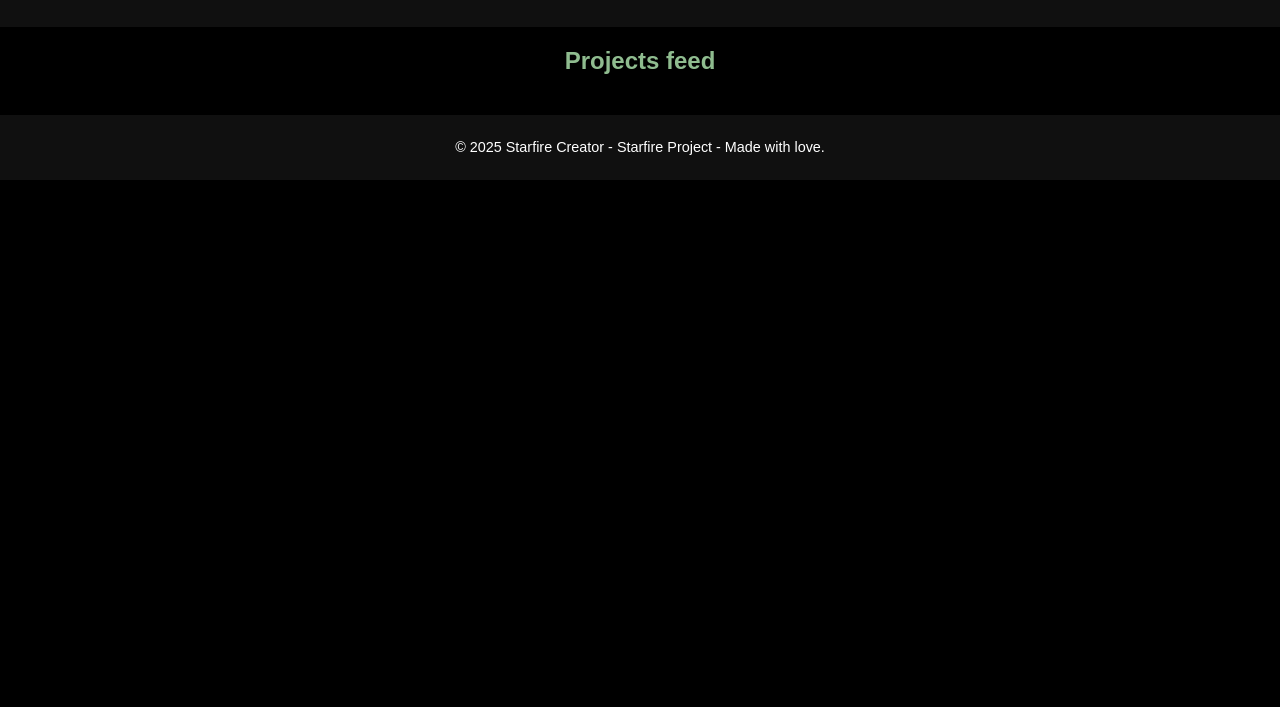
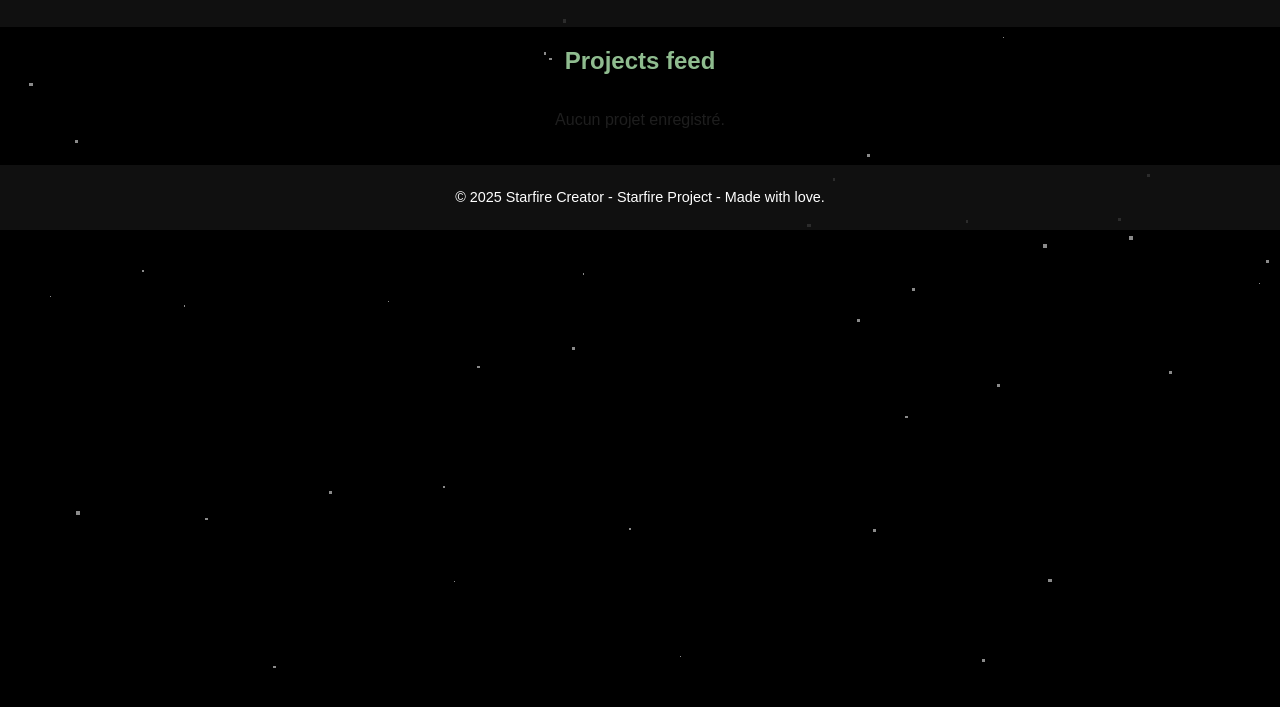
Before and after one commit to MimiLKT/Starfire-creation, a plain HTML site: page recap.html/feed.html/index.html in a window 1280 px wide. Shown: the part 93-800 px from the top of the page. Drawn offline with Linux system fonts and the light colour scheme.

Commit message:
Update index.html

```diff
--- a/recap.html/feed.html/index.html
+++ b/recap.html/feed.html/index.html
@@ -7,6 +7,7 @@
     <link rel="stylesheet" href="styles.css">
 </head>
 <body>
+    <div class="stars-background"></div>
     <header>
         <h1>STARFIRE PROJECT</h1>
 
```
